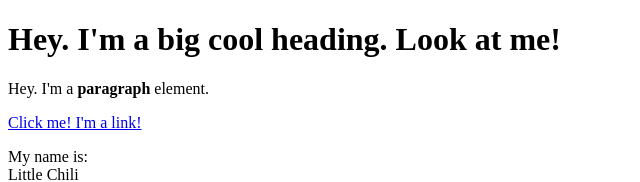
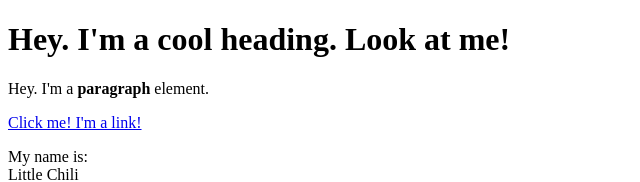
Before and after one commit to javaschama/cartoon-hero, a plain HTML site: page test.html in a window 1280 px wide. Shown: the top 182 px of the page, without its empty margins (0-640 px from the left). Drawn offline with Linux system fonts and the light colour scheme.

Commit message:
changed the heading again

```diff
--- a/test.html
+++ b/test.html
@@ -4,7 +4,7 @@
     <title>Test page</title>
 </head>
 <body>
-    <h1>Hey. I'm a big cool heading. Look at me!</h1>
+    <h1>Hey. I'm a cool heading. Look at me!</h1>
     <p>Hey. I'm a <b>paragraph</b> element. </p>
     <a href="https://google.com" target="_blank" title="Let's go to google">Click me! I'm a link!</a>
     <p>My name is:<br>
```
